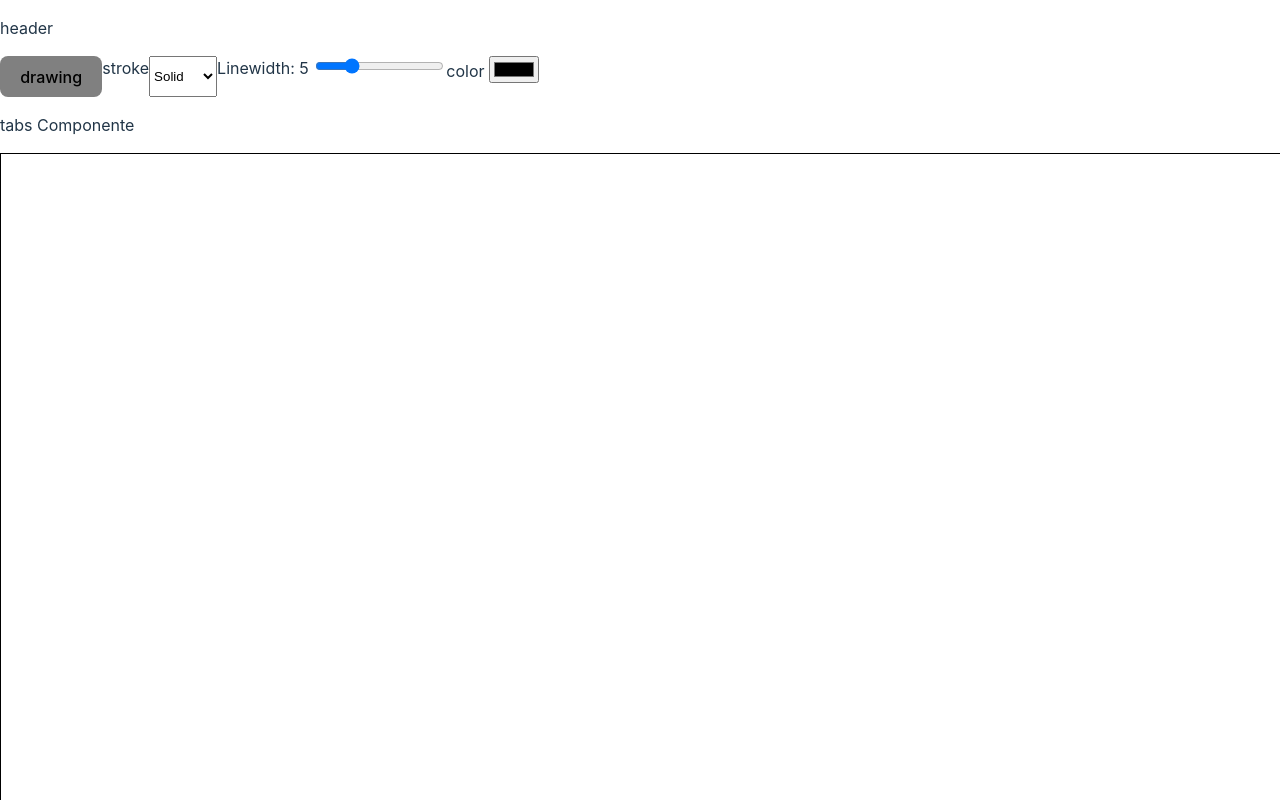
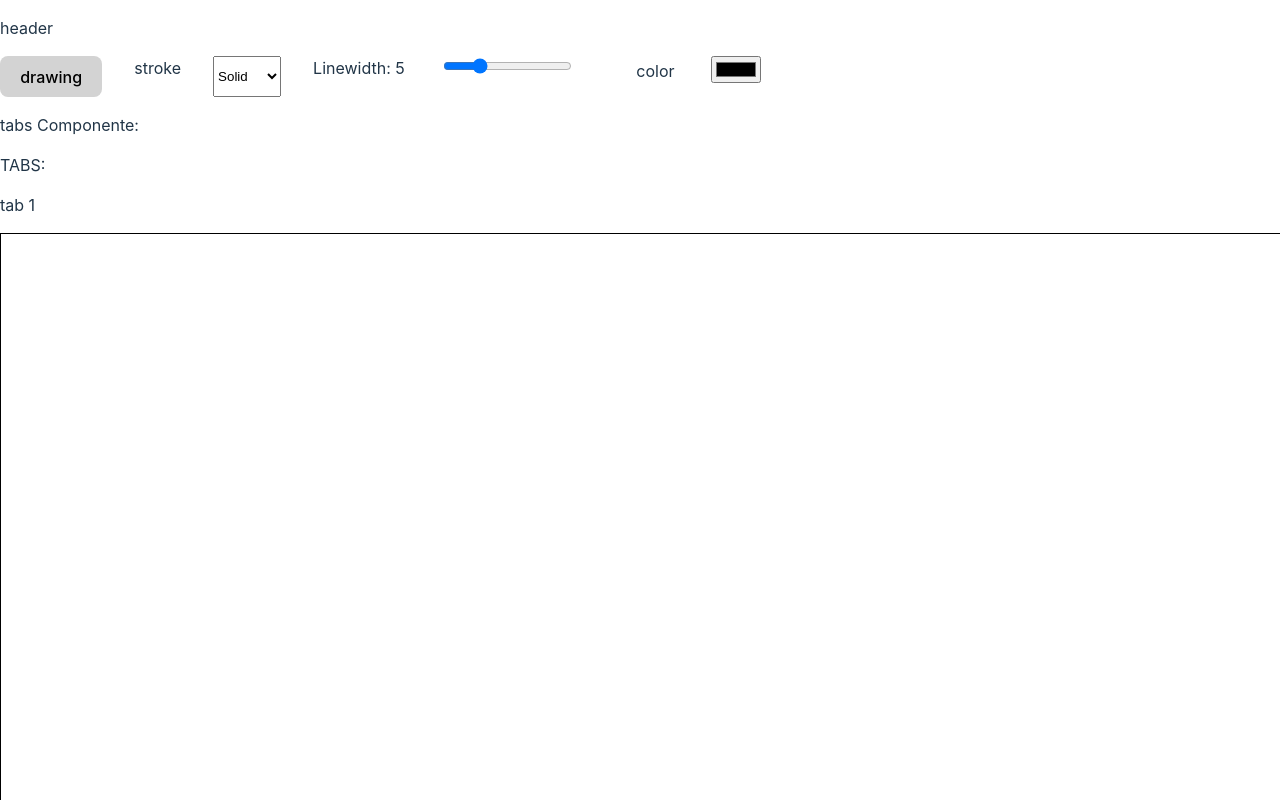
Before and after one commit to kevinu27/OneNoteReact, a React (Vite) app: page / in a window 1280 px wide. Shown: the top 800 px of the page. Built offline with nearby package versions, Linux system fonts and the light colour scheme.

Commit message:
checkpoint

```diff
--- a/src/App.jsx
+++ b/src/App.jsx
@@ -3,16 +3,20 @@ import Tabs from './components/Tabs.jsx'
 import Buttons from './components/Buttons.jsx'
 import { useContext } from 'react'
 import CanvasContextProvider from './context/canvas-context.jsx'
+import TabsContextProvider from './context/Tabs-context.jsx'
 
 function App() {
 
   return (
+    <TabsContextProvider>
     <CanvasContextProvider>
       <p>header</p>
       <Buttons></Buttons>
       <Tabs></Tabs>
       <Canvas/>
     </CanvasContextProvider>
+    </TabsContextProvider>
+
   );
 }
 
--- a/src/components/Buttons.css
+++ b/src/components/Buttons.css
@@ -1,11 +1,15 @@
 .boton-desactivado{
-    background-color: gray;
+    background-color: lightgrey;
 }
 
 .boton-activado{
-    background-color: red;
+    background-color: indianred;
 }
 
 .buttons-row{
     display: flex;
 }
+
+.buttons-row *{
+    margin-right: 2rem;
+}
--- a/src/components/Buttons.jsx
+++ b/src/components/Buttons.jsx
@@ -15,7 +15,7 @@ const ButtonsContent = [
 ]
 
 export default function Buttons() {
-const {handleDrawingButton, handleSliderValue, widthSlider, handleSelectStyleValue, handleColorPickerValue, activeButton} = useContext(CanvasContext)
+const {handleDrawingButton, handleSliderValue, widthSlider, handleSelectStyleValue, handleColorPickerValue, activeButton, lineColor} = useContext(CanvasContext)
 
     function onclickHandler(e, index, button){
 
@@ -46,7 +46,7 @@ const {handleDrawingButton, handleSliderValue, widthSlider, handleSelectStyleVal
                 {ButtonsContent.map( (button, index) =>  button.buttonType == "button" ? <button className={activeButton ? 'boton-activado':'boton-desactivado'} onClick={(e)=> onclickHandler(e, index, button)} key={index}> {button.buttonId}</button> : null )}
                 {ButtonsContent.map( (button, index) =>  button.buttonType == "select" ? <> <label>{button.buttonId}</label>  <select key={index} onChange={(e) => onSelectStrokeStyleHandler(e, index, button)}> {button.options.map((option, optionIndex) => ( <option key={optionIndex} value={option}> {option}</option>))}</select></> : null)}
                 {ButtonsContent.map( (button, index) =>  button.buttonType == "slider" ?  <div key={index}> <label htmlFor={button.buttonId}>{button.buttonId}: {widthSlider} </label> <input type="range" id={button.buttonId} min={button.min} max={button.max} defaultValue={button.defaultValue} onChange={(e) => onSliderHandler(e, index, button)} /> </div> : null )}
-                {ButtonsContent.map( (button, index) =>  button.buttonType == "color" ?  <div key={index}> <label htmlFor={button.buttonId}>{button.buttonId} </label> <input type="color" id={button.buttonId}  value={"#000000"} onChange={(e) => onColorPickerHandler(e, index, button)} /> </div> : null )}
+                {ButtonsContent.map( (button, index) =>  button.buttonType == "color" ?  <div key={index}> <label htmlFor={button.buttonId}>{button.buttonId} </label> <input type="color" id={button.buttonId}  value={lineColor} onChange={(e) => onColorPickerHandler(e, index, button)} /> </div> : null )}
             </div>
         </>
     )
--- a/src/components/Tabs.jsx
+++ b/src/components/Tabs.jsx
@@ -1,13 +1,35 @@
+import React, {useContext, useEffect } from 'react';
+import { TabsContext } from '../context/Tabs-context.jsx'
 
 
-export default function Canvas() {
 
+export default function Tabs() {
 
+    const { activeTab, handleTabSelection , tabs, handleTabsLoad } = useContext(TabsContext)
+
+    useEffect(() => {
+        if(tabs.length < 1){
+            console.log('no tabs')
+
+            handleTabsLoad({name: 'useffectLoadedTab'})
+        }
+      }, []);
+
+console.log('activeTab', activeTab)
+    function onTabClickHandler(tab) {
+
+        handleTabSelection(tab);
+    }
 
     return(
         <>
         <p>
-            tabs Componente
+            tabs Componente:
+             {activeTab.name}
+            </p>
+            <p>TABS: {}</p>
+            <p onClick={() => onTabClickHandler(1)}>
+                tab 1
             </p>
         </>
     )
--- /dev/null
+++ b/src/context/Tabs-context.jsx
@@ -0,0 +1,69 @@
+import { createContext, useState, useReducer } from "react";
+
+export const TabsContext = createContext();
+
+function tabsReducer(state, action){
+    console.log('tabs reducer')
+
+    if(action.type == "ACTIVE_TAB"){
+        console.log('ACTIVE_TAB')
+
+            return {
+                ...state,
+                activeTab: action.payload ,
+            }
+
+
+    }
+    if(action.type == "LOAD_TABS"){
+        console.log('LOAD_TABS')
+
+            return {
+                ...state,
+                tabs: action.payload,
+            }
+
+
+    }
+    return {
+        ...state,
+        activeTab: action.payload ,
+    }
+
+}
+
+export default function TabsContextProvider({children}) {
+    function handleTabSelection(tab) {
+        console.log('tab', tab)
+        tabsDispatch({
+            type: 'ACTIVE_TAB',
+            payload: tab
+        })
+    }
+    function handleTabsLoad(tab) {
+        console.log('tab en handleTabsLoad', tab)
+        tabsDispatch({
+            type: 'LOAD_TABS',
+            payload: tab
+        })
+    }
+
+const [tabsState, tabsDispatch] = useReducer(tabsReducer, {
+
+    activeTab: {name:'', index: 0},
+    tabs: []
+
+})
+
+const tabsContextValues = {
+    activeTab: tabsState.activeTab,
+    tabs: tabsState.tabs,
+    handleTabSelection: handleTabSelection,
+    handleTabsLoad: handleTabsLoad
+
+}
+
+    return (<TabsContext.Provider value={tabsContextValues} >
+        {children}
+</TabsContext.Provider>)
+}
--- a/src/context/canvas-context.jsx
+++ b/src/context/canvas-context.jsx
@@ -83,7 +83,6 @@ export default function CanvasContextProvider({children}) {
     )
 
 
-    const [activeButton, setactiveButton] = useState("")
 
     const canvasContextValues = {
         activeButton: canvasState.activeButton,
```
